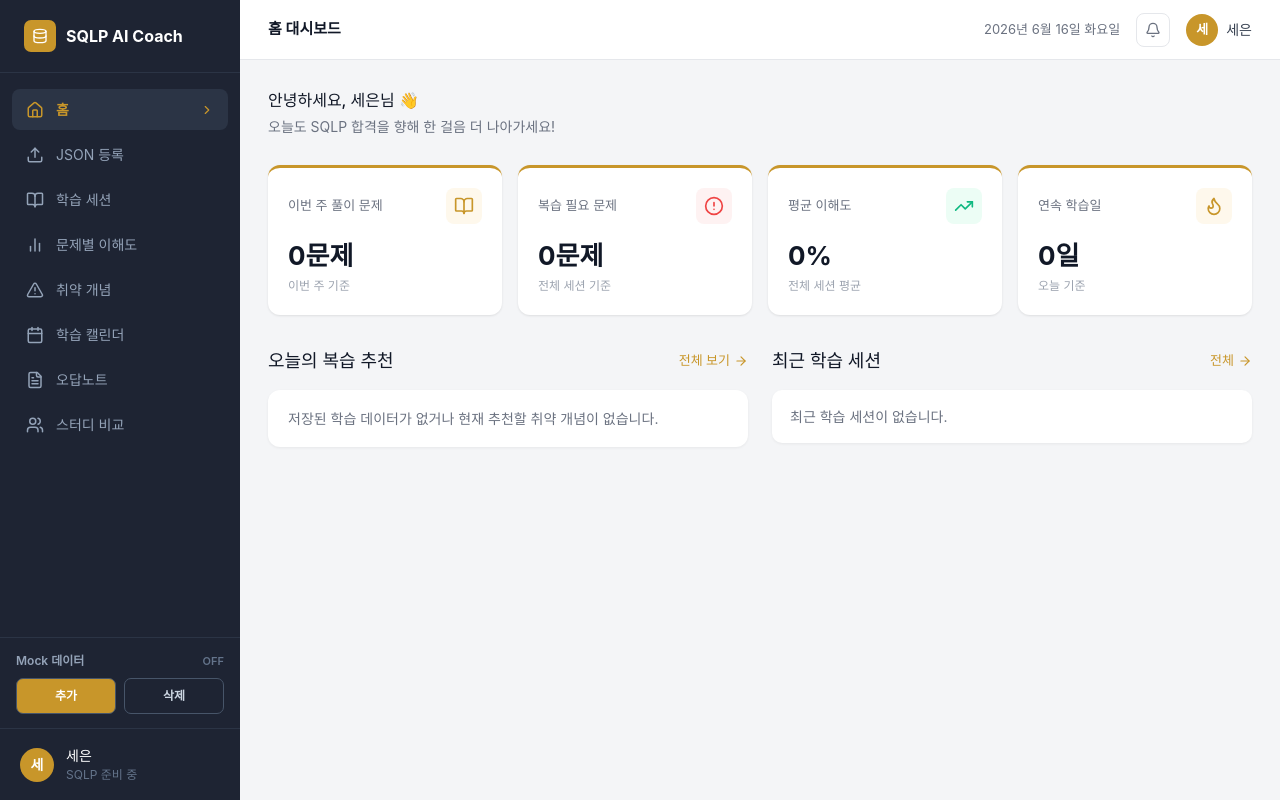
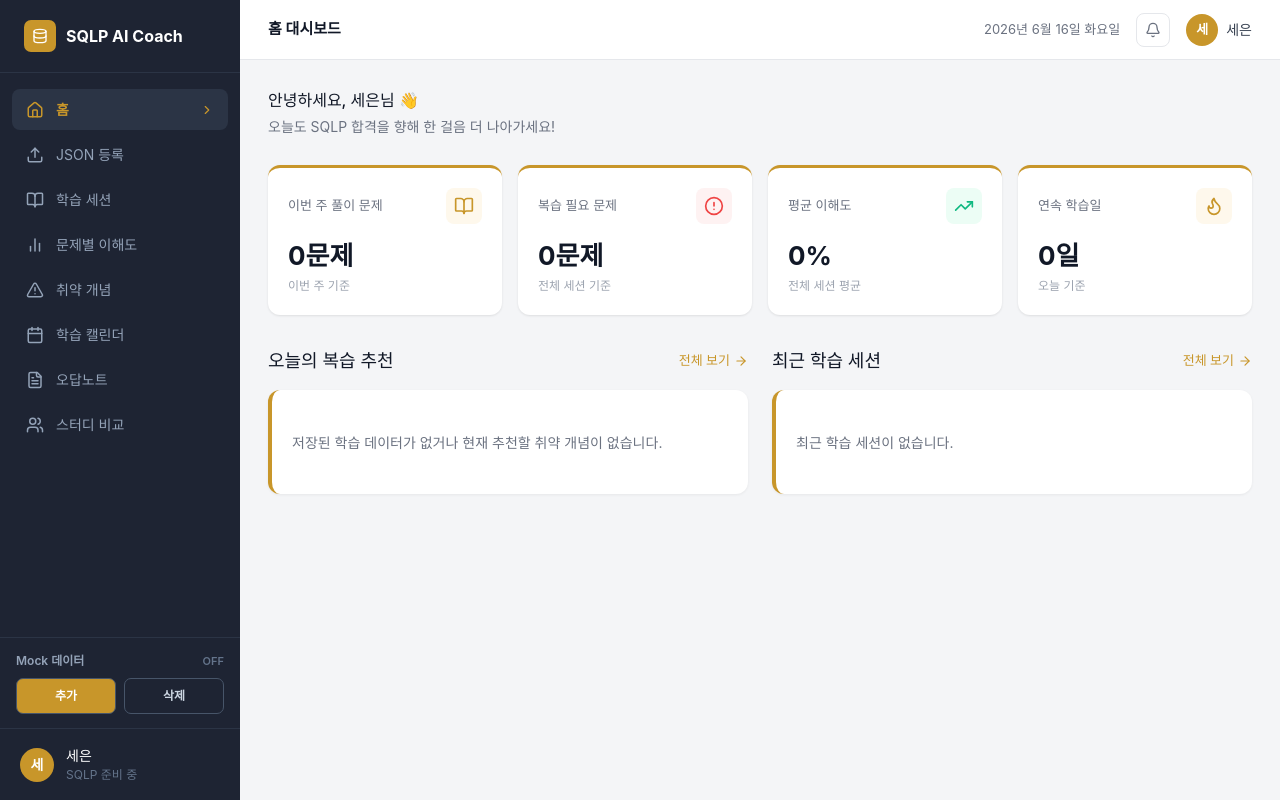
Before and after one commit to WhySoSsafy/SQLP-FE, a React (Vite) app: page / in a window 1280 px wide. Both pictures are taken after a click on the button "로그인". Built offline with nearby package versions, Linux system fonts and the light colour scheme.

Commit message:
feat:홈화면 레이아웃 수정

```diff
--- a/src/app/components/Dashboard.tsx
+++ b/src/app/components/Dashboard.tsx
@@ -12,6 +12,61 @@ export default function Dashboard({ onNavigate, sessions }: Props) {
   const summary = buildDashboardSummary(sessions, new Date());
   const recommendations = buildReviewRecommendations(sessions);
   const recentSessions = summarizeSessions(sessions).slice(0, 4);
+  const sectionHeaderStyle: React.CSSProperties = {
+    display: "flex",
+    alignItems: "center",
+    justifyContent: "space-between",
+    marginBottom: "1rem",
+  };
+  const sectionLinkStyle: React.CSSProperties = {
+    display: "flex",
+    alignItems: "center",
+    gap: "0.25rem",
+    fontSize: "0.8125rem",
+    color: "#C8962A",
+    background: "none",
+    border: "none",
+    cursor: "pointer",
+    fontWeight: 500,
+    padding: 0,
+  };
+  const listStackStyle: React.CSSProperties = {
+    display: "flex",
+    flexDirection: "column",
+    gap: "0.875rem",
+  };
+  const listCardStyle: React.CSSProperties = {
+    backgroundColor: "#FFFFFF",
+    borderRadius: "12px",
+    padding: "1.125rem 1.25rem",
+    boxShadow: "0 1px 3px rgba(0,0,0,0.06)",
+    display: "flex",
+    alignItems: "center",
+    gap: "1rem",
+    borderLeft: "4px solid #C8962A",
+    minHeight: "104px",
+  };
+  const emptyCardStyle: React.CSSProperties = {
+    ...listCardStyle,
+    color: "#6B7280",
+    fontSize: "0.875rem",
+    alignItems: "center",
+  };
+  const percentBlockStyle: React.CSSProperties = {
+    textAlign: "center",
+    flexShrink: 0,
+    minWidth: "56px",
+  };
+  const percentValueStyle: React.CSSProperties = {
+    fontSize: "1.25rem",
+    fontWeight: 700,
+    lineHeight: 1.15,
+  };
+  const percentLabelStyle: React.CSSProperties = {
+    fontSize: "0.6875rem",
+    color: "#9CA3AF",
+    marginTop: "0.125rem",
+  };
 
   const summaryCards = [
     { label: "이번 주 풀이 문제", value: `${summary.weeklyProblemCount}문제`, sub: "이번 주 기준", icon: <BookOpen size={20} color="#C8962A" />, accent: "#FEF8EC" },
@@ -79,60 +134,25 @@ export default function Dashboard({ onNavigate, sessions }: Props) {
       <div style={{ display: "grid", gridTemplateColumns: "repeat(2, minmax(0, 1fr))", gap: "1.5rem" }}>
         {/* Today's Review Recommendations */}
         <div>
-          <div
-            style={{
-              display: "flex",
-              alignItems: "center",
-              justifyContent: "space-between",
-              marginBottom: "1rem",
-            }}
-          >
+          <div style={sectionHeaderStyle}>
             <h3 style={{ color: "#111827" }}>오늘의 복습 추천</h3>
             <button
               onClick={() => onNavigate("weak-concepts")}
-              style={{
-                display: "flex",
-                alignItems: "center",
-                gap: "0.25rem",
-                fontSize: "0.8125rem",
-                color: "#C8962A",
-                background: "none",
-                border: "none",
-                cursor: "pointer",
-                fontWeight: 500,
-              }}
+              style={sectionLinkStyle}
             >
               전체 보기 <ArrowRight size={14} />
             </button>
           </div>
-          <div style={{ display: "flex", flexDirection: "column", gap: "0.875rem" }}>
+          <div style={listStackStyle}>
             {recommendations.length === 0 ? (
-              <div
-                style={{
-                  backgroundColor: "#FFFFFF",
-                  borderRadius: "12px",
-                  padding: "1.125rem 1.25rem",
-                  boxShadow: "0 1px 3px rgba(0,0,0,0.06)",
-                  color: "#6B7280",
-                  fontSize: "0.875rem",
-                }}
-              >
+              <div style={emptyCardStyle}>
                 저장된 학습 데이터가 없거나 현재 추천할 취약 개념이 없습니다.
               </div>
             ) : (
               recommendations.map((card, i) => (
                 <div
                   key={`${card.subject}-${card.concept}-${i}`}
-                  style={{
-                    backgroundColor: "#FFFFFF",
-                    borderRadius: "12px",
-                    padding: "1.125rem 1.25rem",
-                    boxShadow: "0 1px 3px rgba(0,0,0,0.06)",
-                    display: "flex",
-                    alignItems: "center",
-                    gap: "1rem",
-                    borderLeft: "4px solid #C8962A",
-                  }}
+                  style={listCardStyle}
                 >
                   <div style={{ flex: 1 }}>
                     <div style={{ display: "flex", alignItems: "center", gap: "0.5rem", marginBottom: "0.25rem" }}>
@@ -155,11 +175,11 @@ export default function Dashboard({ onNavigate, sessions }: Props) {
                     </div>
                     <div style={{ fontSize: "0.8125rem", color: "#6B7280" }}>{card.reason}</div>
                   </div>
-                  <div style={{ textAlign: "center", flexShrink: 0 }}>
-                    <div style={{ fontSize: "1.25rem", fontWeight: 700, color: card.score < 40 ? "#EF4444" : "#C8962A" }}>
+                  <div style={percentBlockStyle}>
+                    <div style={{ ...percentValueStyle, color: card.score < 40 ? "#EF4444" : "#C8962A" }}>
                       {card.score}%
                     </div>
-                    <div style={{ fontSize: "0.6875rem", color: "#9CA3AF" }}>이해도</div>
+                    <div style={percentLabelStyle}>이해도</div>
                   </div>
                 </div>
               ))
@@ -169,37 +189,18 @@ export default function Dashboard({ onNavigate, sessions }: Props) {
 
         {/* Recent Sessions */}
         <div>
-          <div style={{ display: "flex", alignItems: "center", justifyContent: "space-between", marginBottom: "1rem" }}>
+          <div style={sectionHeaderStyle}>
             <h3 style={{ color: "#111827" }}>최근 학습 세션</h3>
             <button
               onClick={() => onNavigate("sessions")}
-              style={{
-                display: "flex",
-                alignItems: "center",
-                gap: "0.25rem",
-                fontSize: "0.8125rem",
-                color: "#C8962A",
-                background: "none",
-                border: "none",
-                cursor: "pointer",
-                fontWeight: 500,
-              }}
+              style={sectionLinkStyle}
             >
-              전체 <ArrowRight size={14} />
+              전체 보기 <ArrowRight size={14} />
             </button>
           </div>
-          <div style={{ display: "flex", flexDirection: "column", gap: "0.75rem" }}>
+          <div style={listStackStyle}>
             {recentSessions.length === 0 ? (
-              <div
-                style={{
-                  backgroundColor: "#FFFFFF",
-                  borderRadius: "10px",
-                  padding: "1rem 1.125rem",
-                  boxShadow: "0 1px 3px rgba(0,0,0,0.06)",
-                  color: "#6B7280",
-                  fontSize: "0.875rem",
-                }}
-              >
+              <div style={emptyCardStyle}>
                 최근 학습 세션이 없습니다.
               </div>
             ) : (
@@ -208,29 +209,42 @@ export default function Dashboard({ onNavigate, sessions }: Props) {
                   key={s.id}
                   onClick={() => onNavigate("sessions")}
                   style={{
-                    backgroundColor: "#FFFFFF",
-                    borderRadius: "10px",
-                    padding: "1rem 1.125rem",
-                    boxShadow: "0 1px 3px rgba(0,0,0,0.06)",
+                    ...listCardStyle,
                     cursor: "pointer",
                   }}
                 >
-                  <div style={{ display: "flex", alignItems: "center", justifyContent: "space-between", marginBottom: "0.375rem" }}>
-                    <span style={{ fontSize: "0.75rem", color: "#9CA3AF" }}>{s.date}</span>
-                    <span
+                  <div style={{ flex: 1 }}>
+                    <div style={{ display: "flex", alignItems: "center", gap: "0.5rem", marginBottom: "0.25rem" }}>
+                      <span
+                        style={{
+                          backgroundColor: "#FEF3C7",
+                          color: "#92690B",
+                          fontSize: "0.6875rem",
+                          fontWeight: 600,
+                          padding: "0.125rem 0.5rem",
+                          borderRadius: "999px",
+                        }}
+                      >
+                        최근 세션
+                      </span>
+                      <span style={{ fontSize: "0.75rem", color: "#9CA3AF" }}>{s.date}</span>
+                    </div>
+                    <div style={{ fontWeight: 600, color: "#111827", fontSize: "1rem", marginBottom: "0.25rem" }}>
+                      {s.book}
+                    </div>
+                    <div style={{ fontSize: "0.8125rem", color: "#6B7280" }}>{s.problemCount}문제</div>
+                  </div>
+                  <div style={percentBlockStyle}>
+                    <div
                       style={{
-                        fontSize: "0.75rem",
-                        fontWeight: 600,
+                        ...percentValueStyle,
                         color: s.averageUnderstanding >= 75 ? "#10B981" : s.averageUnderstanding >= 60 ? "#C8962A" : "#EF4444",
                       }}
                     >
                       {s.averageUnderstanding}%
-                    </span>
+                    </div>
+                    <div style={percentLabelStyle}>이해도</div>
                   </div>
-                  <div style={{ fontWeight: 500, color: "#1F2937", fontSize: "0.875rem", marginBottom: "0.25rem" }}>
-                    {s.book}
-                  </div>
-                  <div style={{ fontSize: "0.75rem", color: "#6B7280" }}>{s.problemCount}문제</div>
                 </div>
               ))
             )}
```
